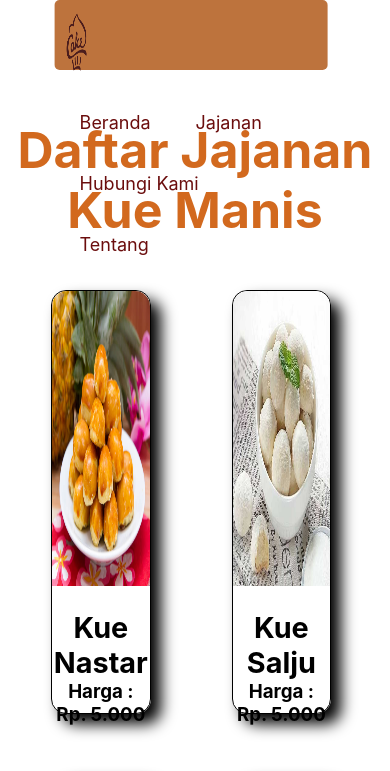
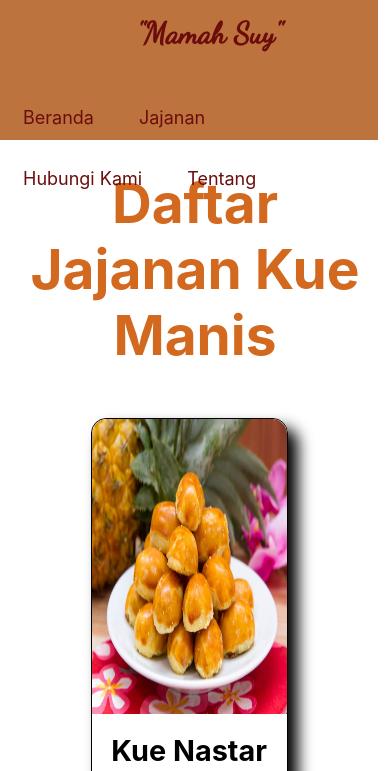
Before and after one commit to Permana00/Promotional-Project.io, a plain HTML site: page jajanan/manis.html in a window 390 px wide. Shown: the top 771 px of the page. Drawn offline with Linux system fonts and the light colour scheme.

Commit message:
add responsive for smartphone

```diff
--- a/jajanan/manis.html
+++ b/jajanan/manis.html
@@ -4,13 +4,13 @@
     <meta charset="UTF-8">
     <meta http-equiv="X-UA-Compatible" content="IE=edge">
     <meta name="viewport" content="width=device-width, initial-scale=1.0">
-    <title>Document</title>
+    <title>Jajanan Kue Manis</title>
     <link rel="stylesheet" href="./stylejajanan.css">
 </head>
 <body>
     <!-- navbar -->
-    <nav>
-        <img src="../img/logo.png" alt="logo" />
+    <nav id="nav">
+      <label>"Mamah Suy"</label>
       <ul>
         <li><a href="../index.html">Beranda</a></li>
         <li>
@@ -23,9 +23,25 @@
         <li>
           <a>Hubungi Kami</a>
           <ul class="dropdown">
-            <li><a href="whatsapp://send?text=Hello&phone=+6285794479752" target="_blank">WhatsApp</a></li>
-            <li><a href="https://web.facebook.com/permana.cikal.988" target="_blank">Facebook</a></li>
-            <li><a href="https://www.instagram.com/permana_5046/" target="_blank">Instagram</a></li>
+            <li>
+              <a
+                href="https://api.whatsapp.com/send?phone=6285794479752&text=Hallo"
+                target="_blank"
+                >WhatsApp</a
+              >
+            </li>
+            <li>
+              <a
+                href="https://web.facebook.com/permana.cikal.988"
+                target="_blank"
+                >Facebook</a
+              >
+            </li>
+            <li>
+              <a href="https://www.instagram.com/permana_5046/" target="_blank"
+                >Instagram</a
+              >
+            </li>
           </ul>
         </li>
         <li><a href="../index.html#about">Tentang</a></li>
@@ -64,10 +80,10 @@
 
     <!-- pesan -->
     <div class="pesos">
-      <h1>Ingin Pesan?</h1>
+      <h1>Mau Coba?</h1>
       <h2>Segera Hubungi Ke :</h2>
       <div class="sosmed">
-        <a href="whatsapp://send?text=Hello&phone=+6285794479752"
+        <a href="https://api.whatsapp.com/send?phone=6285794479752&text=Hallo"
         target="_blank"><img src="../img/whatsapp.png" alt="wa"></a>
         <a href="https://web.facebook.com/permana.cikal.988" target="_blank"><img src="../img/facebook.png" alt="fb"></a>
         <a href="https://www.instagram.com/permana_5046/" target="_blank"><img src="../img/instagram.png" alt="ig"></a>
--- a/jajanan/stylejajanan.css
+++ b/jajanan/stylejajanan.css
@@ -1,3 +1,4 @@
+@import url("https://fonts.googleapis.com/css2?family=Dancing+Script&display=swap");
 * {
   margin: 0;
   padding: 0;
@@ -13,24 +14,25 @@ nav {
   height: 70px;
   width: 70vw;
   background-color: rgba(177, 89, 26, 0.842);
-  border-radius: 5px;
+  border-radius: 0 0 10px 10px;
   font-size: 18px;
-  position: sticky;
-  top: 0;
+  position: fixed;
   transform: translateX(20%);
-  float: left;
   z-index: 1;
 }
 
-nav img {
-  height: 7vh;
-  width: 5vw;
-  margin: 12px;
+nav label {
+  position: absolute;
+  margin: 15px;
+  font-size: 30px;
+  font-weight: bold;
+  color: rgb(107, 13, 13);
+  font-family: "Dancing Script", cursive;
 }
 
 nav ul {
-  padding: 5px;
   float: right;
+  padding: 3px;
 }
 
 nav ul li {
@@ -61,7 +63,7 @@ nav ul li:hover .dropdown {
 /* list kue */
 .header {
   padding-top: 120px;
-  font-size: 50px;
+  font-size: 55px;
   text-align: center;
   color: chocolate;
 }
@@ -116,6 +118,11 @@ nav ul li:hover .dropdown {
   margin: 10px;
 }
 
+.pesos .sosmed img:hover {
+  transform: rotate(1turn);
+  transition: 1s;
+}
+
 /* footer */
 footer {
   height: 15vh;
@@ -128,4 +135,52 @@ footer {
 
 footer h3 {
   border-top: 1px solid;
+  font-size: 15px;
 }
+
+@media only screen and (max-width: 600px) {
+  /* navbar */
+  nav {
+    height: 140px;
+    width: 97vw;
+    background-color: rgba(177, 89, 26, 0.842);
+    font-size: 18px;
+    transform: translateX(0);
+    border-radius: 0;
+  }
+
+  nav label {
+    position: absolute;
+    margin-left: 35vw;
+  }
+
+  nav ul {
+    margin-right: 10vw;
+    margin-top: 10vh;
+  }
+
+  nav ul li:hover .dropdown {
+    margin: 0;
+  }
+
+  /* list kue */
+  .header{
+    padding-top: 170px;
+  }
+  .container {
+    width: 97vw;
+  }
+
+  .container .card {
+    height: 50vh;
+    width: 50vw;
+  }
+
+  .container .card h2 {
+    margin-top: 15px;
+  }
+
+  .pesos .sosmed img {
+    width: 10%;
+  }
+}
--- a/style.css
+++ b/style.css
@@ -1,10 +1,12 @@
+@import url("https://fonts.googleapis.com/css2?family=Dancing+Script&display=swap");
 * {
   margin: 0;
   padding: 0;
   text-decoration: none;
   list-style: none;
   scroll-behavior: smooth;
-  font-family: -apple-system, BlinkMacSystemFont, 'Segoe UI', Roboto, Oxygen, Ubuntu, Cantarell, 'Open Sans', 'Helvetica Neue', sans-serif;
+  font-family: -apple-system, BlinkMacSystemFont, "Segoe UI", Roboto, Oxygen,
+    Ubuntu, Cantarell, "Open Sans", "Helvetica Neue", sans-serif;
 }
 
 /* navbar */
@@ -12,22 +14,25 @@ nav {
   height: 70px;
   width: 70vw;
   background-color: rgba(177, 89, 26, 0.842);
-  border-radius: 5px;
+  border-radius: 0 0 10px 10px;
   font-size: 18px;
   position: absolute;
   transform: translateX(20%);
-  float: left;
+  z-index: 1;
 }
 
-nav img {
-  height: 7vh;
-  width: 5vw;
-  margin: 12px;
+nav label {
+  position: absolute;
+  margin: 15px;
+  font-size: 30px;
+  font-weight: bold;
+  color: rgb(107, 13, 13);
+  font-family: "Dancing Script", cursive;
 }
 
 nav ul {
-  padding: 5px;
   float: right;
+  padding: 3px;
 }
 
 nav ul li {
@@ -65,8 +70,12 @@ nav ul li:hover .dropdown {
 
 .banner .welcome {
   font-size: 25px;
-  width: 20%;
-  transform: translate(90%, 85%);
+  width: 30%;
+  transform: translate(40%, 45%);
+  background-color: rgba(255, 255, 255, 0.459);
+  padding: 30px;
+  border-radius: 30px;
+  border: 5px solid rgba(177, 89, 26, 0.842);
   color: rgb(177, 89, 26);
 }
 
@@ -92,6 +101,13 @@ nav ul li:hover .dropdown {
   color: white;
   box-shadow: 0 0 10px 0;
   transition: 0.5s;
+}
+
+/* tombolup */
+.tombolup {
+  position: sticky;
+  width: 5%;
+  top: 88vh;
 }
 
 /* about */
@@ -128,7 +144,7 @@ nav ul li:hover .dropdown {
   font-size: 40px;
 }
 
-#boxslide .slide{
+#boxslide .slide {
   box-shadow: 0 0 30px 0;
 }
 
@@ -136,13 +152,6 @@ nav ul li:hover .dropdown {
   margin-top: 30px;
   width: 65vw;
   height: 70vh;
-}
-
-/* tombolup */
-.tombolup {
-  position: sticky;
-  width: 5%;
-  top: 88vh;
 }
 
 /* keunggulan */
@@ -188,22 +197,84 @@ footer {
   color: rgb(107, 13, 13);
 }
 
-footer h3{
-    border-top: 1px solid;
+footer h3 {
+  border-top: 1px solid;
+  font-size: 15px;
 }
 
-@media (min-width: 992px) {
+@media only screen and (max-width: 600px) {
+  /* navbar */
+  nav {
+    height: 140px;
+    width: 97vw;
+    background-color: rgba(177, 89, 26, 0.842);
+    font-size: 18px;
+    position: absolute;
+    transform: translateX(0);
+    border-radius: 0;
+  }
+
+  nav label {
+    position: absolute;
+    margin-left: 35vw;
+  }
+
+  nav ul {
+    margin-right: 10vw;
+    margin-top: 10vh;
+  }
+
+  nav ul li:hover .dropdown {
+    margin: 0;
+  }
+
+  /* banner */
   .banner .welcome {
-    font-size: 25px;
-    width: 30%;
-    transform: translate(40%, 45%);
-    background-color: rgba(255, 255, 255, 0.459);
-    padding: 30px;
-    border-radius: 30px;
-    border: 5px solid rgba(177, 89, 26, 0.842);
+    font-size: 14px;
+    width: 35vw;
+    transform: translate(10vw, 38vh);
+  }
+
+  .banner h2 {
+    font-size: 15px;
+    transform: translate(20vw, 42vh);
+  }
+
+  /* about */
+  #about .kami {
+    width: 60vw;
+    margin: auto;
+    font-size: 15px;
+  }
+
+  #boxslide .slide .mySlides {
+    margin-top: 50px;
+    width: 80vw;
+    height: 50vh;
+  }
+
+  /* tombolup */
+  .tombolup {
+    width: 10%;
+    margin-left: 1vw;
+  }
+
+  /* keunggulan */
+  .box{
+    margin-top: -10vh;
+  }
+
+  .keunggulan {
+    flex-direction: column;
+    width: 45vw;
+    margin: auto;
+  }
+
+  .keunggulan .cardunggul {
+    margin-bottom: 50px;
+  }
+
+  .keunggulan .cardunggul img {
+    width: 70%;
   }
 }
-
-@media only screen and (max-width: 600px){
-
-}
```
Also changed, not shown: index.html (+3 -3 lines), jajanan/asin.html (+44 -21 lines), img/logo.png (deleted), 1 other file. Lines whose indentation alone changed are shown as unchanged.
